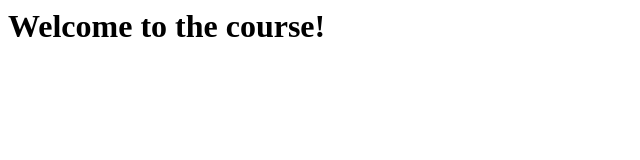
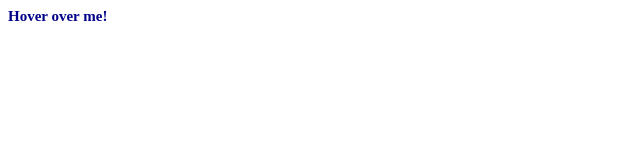
Before and after one commit to cascandaliato/css-animations-scrimba, a plain HTML site: page index.html in a window 1280 px wide. Shown: the whole page, without its empty margins (0-640 px from the left). Drawn offline with Linux system fonts and the light colour scheme.

Commit message:
complete challenge in lesson 8

```diff
--- a/index.css
+++ b/index.css
@@ -0,0 +1,40 @@
+.heading {
+  color: darkblue;
+  font-size: 15px;
+
+  /* transition: color 0.5s, font-size 1s; */
+
+  /* transition: all 0.5s; */
+
+  /* transition properties */
+  /* transition-property: all; */
+  /* transition-delay: 0.5s; */
+  /* transition-duration: 0.5s; */
+  /* transition-timing-function: ease; */
+
+  /* challenge */
+  /* transition-property: font-size; */
+  /* transition-delay: 1s; */
+  /* transition-duration: 0.5s; */
+  /* transition-timing-function: ease-in; */
+
+  /* shorthand */
+  /* transition:  font-size 0.5s ease-in 1s; */
+
+  /* challenge */
+  /* transition: all 0.5s ease; */
+
+  /* challenge */
+  /* transition: all 1s ease-in 1s; */
+  /* or */
+  transition-property: all;
+  transition-duration: 1s;
+  transition-timing-function: ease-in;
+  transition-delay: 1s;
+}
+
+.heading:hover {
+  color: green;
+  font-size: 10px;
+  /* letter-spacing: 10px; */
+}
--- a/index.html
+++ b/index.html
@@ -1,8 +1,8 @@
 <html>
-  <head>
-    <link rel="stylesheet" href="index.css">
-  </head>
-  <body>
-    <h1>Welcome to the course!</h1>
-  </body>
+    <head>
+        <link rel="stylesheet" href="index.css">
+    </head>
+    <body>
+        <h1 class="heading">Hover over me!</h1>
+    </body>
 </html>
```
